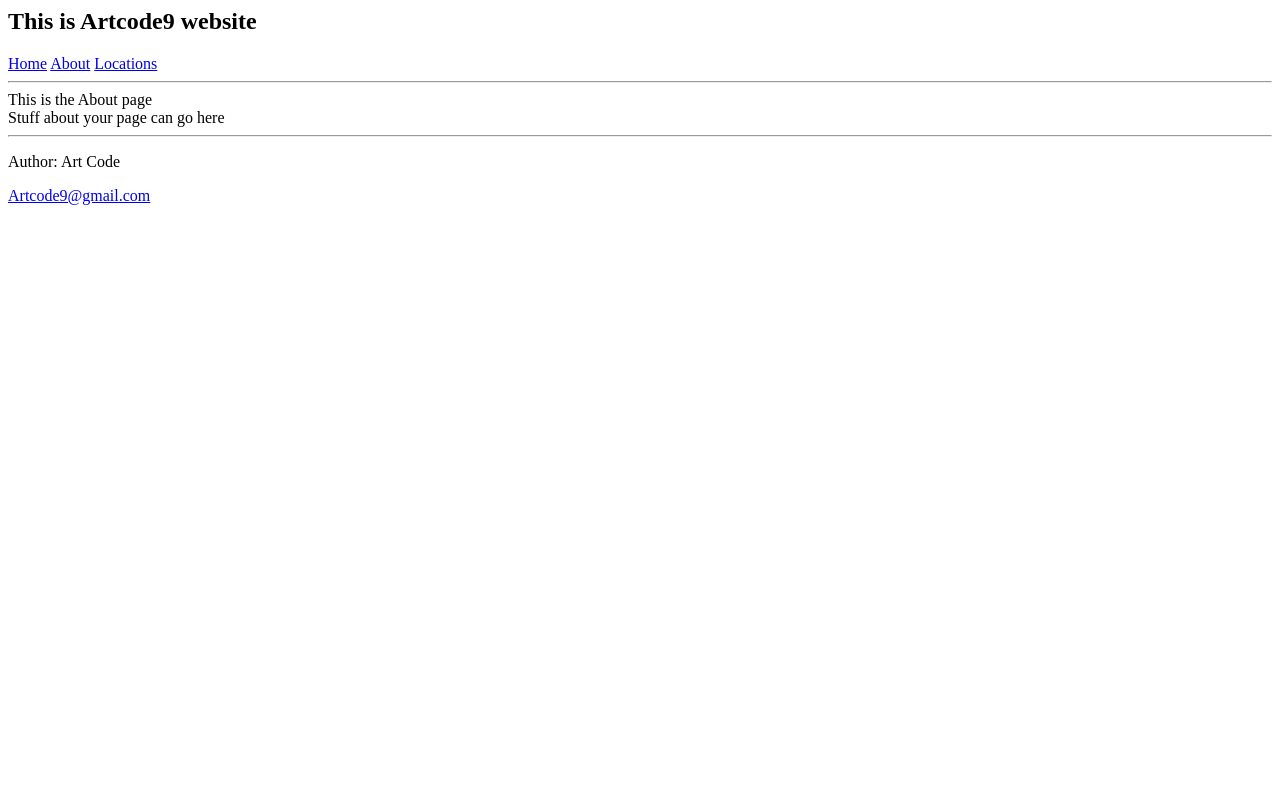
After one commit to ArtCode9/PHP-practice, a PHP site: page /about.php in a window 1280 px wide. The commit adds this page. Run offline with PHP 8.4, Linux system fonts and the light colour scheme.

Commit message:
include done

```diff
--- /dev/null
+++ b/about.php
@@ -0,0 +1,18 @@
+<?php
+   include("header.html");
+?>
+<!DOCTYPE html>
+<html lang="en">
+<head>
+   <meta charset="UTF-8">
+   <meta name="viewport" content="width=device-width, initial-scale=1.0">
+   <title>about include</title>
+</head>
+<body>
+         This is the About page<br>
+         Stuff about your page can go here
+</body>
+</html>
+<?php
+      include("footer.html");
+?>
--- /dev/null
+++ b/footer.html
@@ -0,0 +1,5 @@
+<footer>
+      <hr>
+      <p>Author: Art Code</p>
+      <a href="mailto:artcode9.com">Artcode9@gmail.com</a>
+</footer>
--- /dev/null
+++ b/header.html
@@ -0,0 +1,7 @@
+<header>
+      <h2>This is Artcode9 website</h2>
+      <a href="18_include.php">Home</a>
+      <a href="about.php">About</a>
+      <a href="locations.php">Locations</a>
+      <hr>
+</header>
```
Also changed, not shown: 18_include.php (+14 -3 lines), locations.php (added, +18 -0 lines).
